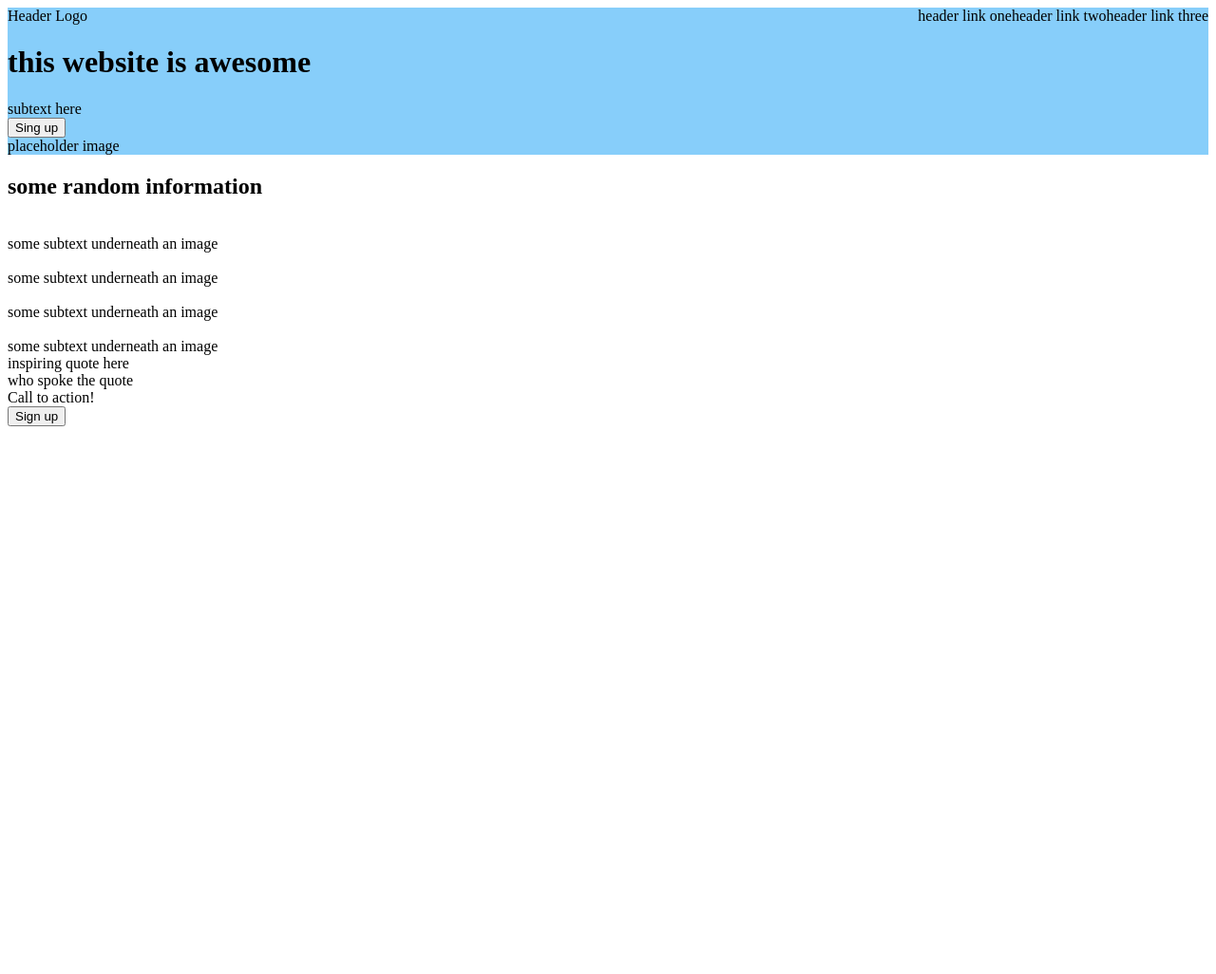
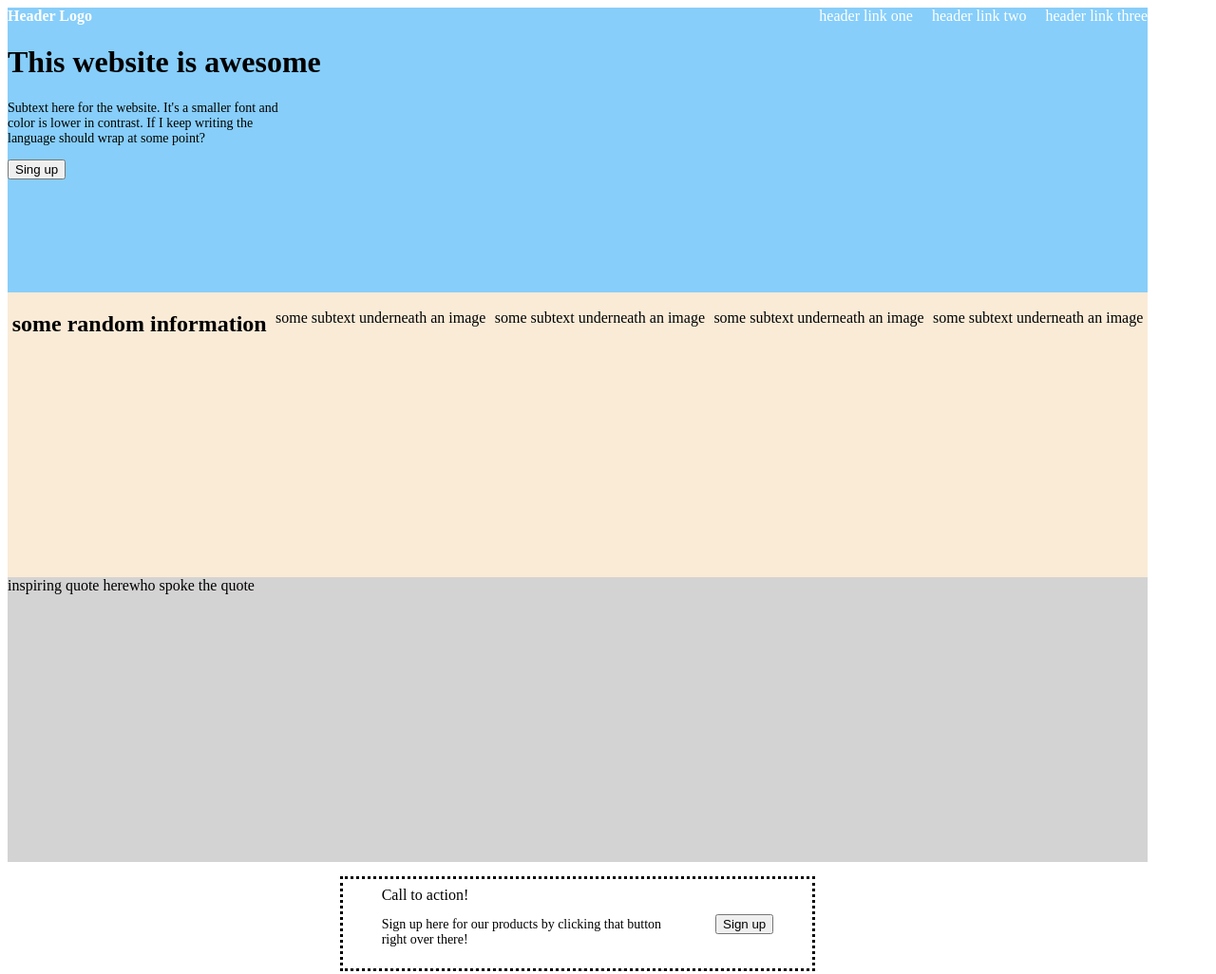
Before and after one commit to mrw411/landing-page, a plain HTML site: page index.html in a window 1280 px wide. Shown: the whole page at 95% size. Before the commit the page ends 800 px from the top, so only its background shows below. Drawn offline with Linux system fonts and the light colour scheme.

```diff
--- a/landing-page-project.html
+++ b/index.html
@@ -10,21 +10,23 @@
             <div class="top">
                 <div class="header">
                     <div class="link link-left">Header Logo</div>
-                    <div class="link link-right">header link one</div>
-                    <div class="link link-right">header link two</div>
-                    <div class="link link-right">header link three</div>
+                    <div class="right-links">
+                        <div class="link link-right">header link one</div>
+                        <div class="link link-right">header link two</div>
+                        <div class="link link-right">header link three</div>
+                    </div>
                 </div>
                 <div class="section first">
-                    <div><h1>this website is awesome</h1></div>
-                    <div>subtext here</div>
-                    <div class="signup1">
-                        <button>Sing up</button>
+                    <div>
+                        <h1>This website is awesome</h1>
+                        <p>Subtext here for the website. It's a smaller font and color is lower in contrast. If I keep writing the language should wrap at some point?</p>
+                        <button class="signup1">Sing up</button>
                     </div>
-                    <div>placeholder image</div>
+                    <div class="image"><img src="" alt=""></div>
                 </div>
             </div>
             <div class="section second">
-                <div><h2>some random information</h2></div>
+                <h2>some random information</h2>
                 <div class="box one">
                     <img src="" alt="">
                     <div class="text">some subtext underneath an image</div>
@@ -48,9 +50,9 @@
             </div>
             <div class="section fourth">
                 <div class="action-box">
-                    <div>Call to action!</div>
+                    <div>Call to action!<p> Sign up here for our products by clicking that button right over there!</p></div>
                     <div class="signup2">
-                        <button>Sign up</button>
+                        <div><button>Sign up</button></div>
                     </div>
                 </div>
             </div>
--- a/style.css
+++ b/style.css
@@ -1,5 +1,9 @@
+
+
 .top{
     background-color: lightskyblue;
+    height: 300px;
+    max-width: 1200px;
 }
 
 .header{
@@ -7,6 +11,58 @@
     justify-content: space-between;
 }
 
+.right-links{
+    display: flex;
+    gap: 20px;
+    color: white;
+}
+
 .link-left{
-    flex: 1;
+    font-weight: bold;
+    color: white;
 }
+
+p{
+    width: 300px;
+    font-size: 14px;
+}
+
+.section.first{
+    display: flex;
+    justify-content: space-between;
+}
+
+.section.second{
+    display: flex;
+    justify-content: space-around;
+    background-color: antiquewhite;
+    height: 300px;
+    max-width: 1200px;
+}
+
+.section.third{
+    display: flex;
+    background-color: lightgray;
+    height: 300px;
+    max-width: 1200px;
+}
+
+.section.fourth{
+    display: flex;
+    justify-content: center;
+    height: 300px;
+    max-width: 1200px;
+}
+
+.action-box{
+    display: flex;
+    justify-content: space-around;
+    align-items: center;
+    box-sizing: border-box;
+    border-style: dotted;
+    width: 500px;
+    height:100px;
+    margin: 15px;
+    padding: 15px;
+    max-width: 1200px;
+}
--- a/style2.css
+++ b/style2.css
@@ -49,7 +49,48 @@ h2{
     justify-content: space-around;
 }
 
+.box{
+    width: 200px;
+    height: auto;
+}
+
 .image{
     border-style: solid;
     border-color: blueviolet;
 }
+
+.section-three{
+    background-color: lightseagreen;
+    display: flex;
+    justify-content: center;
+    align-items: center;
+}
+.quote{
+    display: flex;
+    flex-direction: column;
+    width: 700px;
+    padding: 40px;
+}
+
+.quoter{
+    align-self: flex-end;
+}
+
+.section-four{
+    display: flex;
+    justify-content: center;
+    align-items: center;
+    background-color: bisque;
+}
+
+.actionbox{
+    display: flex;
+    flex-direction: column;
+    width: 400px;
+    padding: 40px;
+}
+
+.footer{
+    display: flex;
+    justify-content: center;
+}
```
Also changed, not shown: index2.html (+5 -2 lines).
